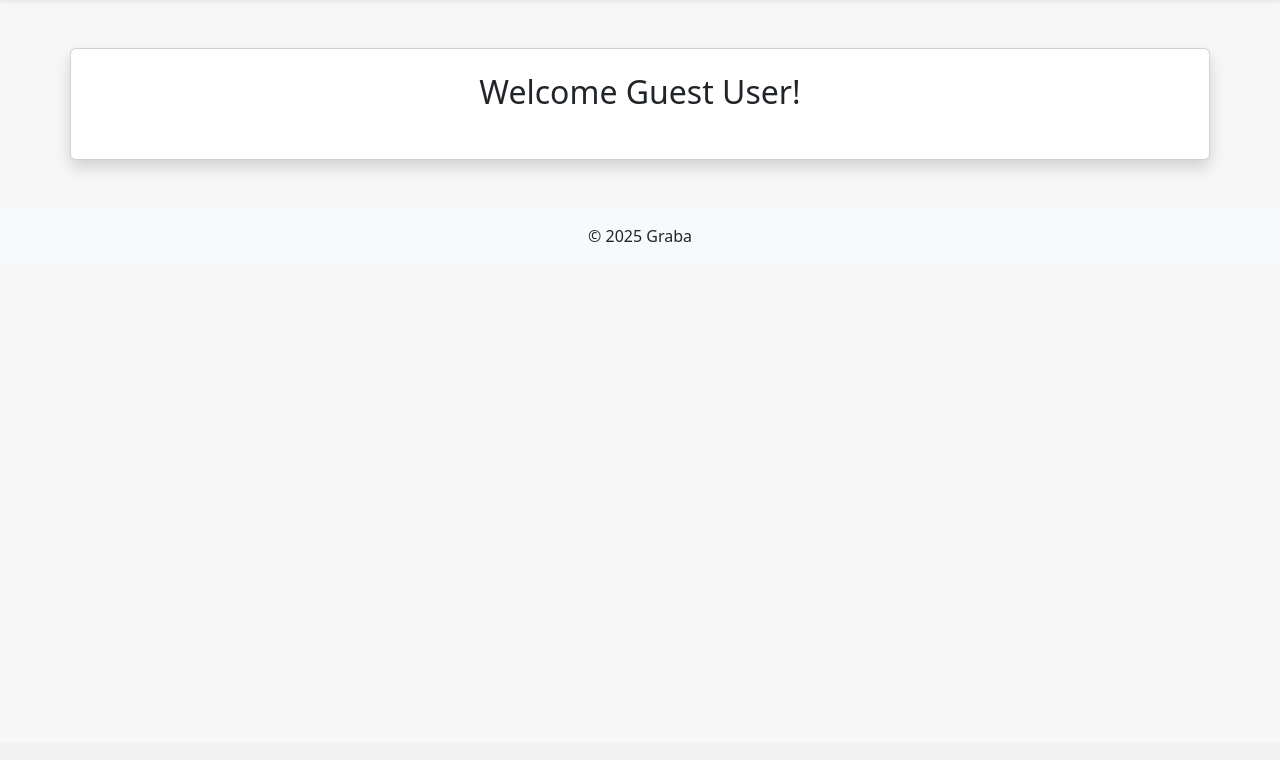
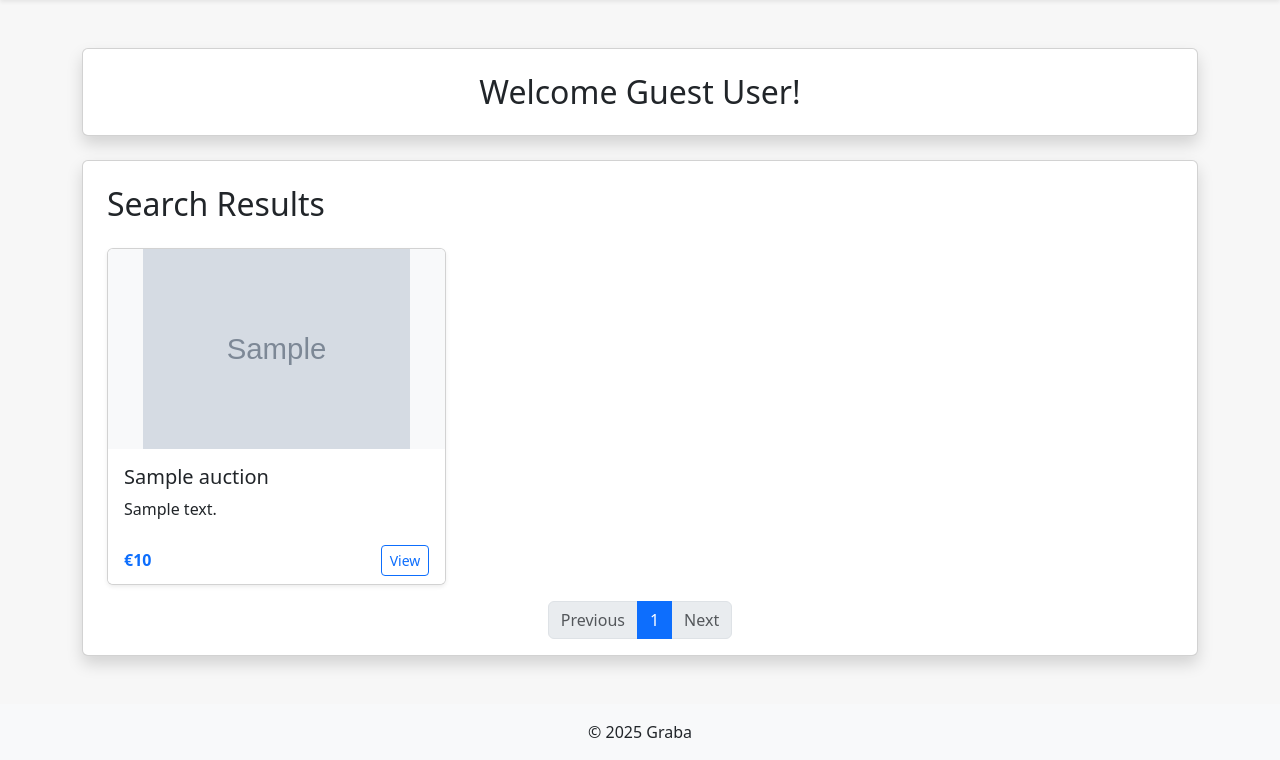
Before and after one commit to Tremors3/web-tech, a Django app: page / in a window 1280 px wide. Shown: the part 57-817 px from the top of the page. Before the commit the page ends 299 px from the top, so only its background shows below. Run offline with Django 5.2, Linux system fonts and the light colour scheme; tables that the repository leaves empty hold one stand-in row (values such as "Sample post"); grey boxes marked "Sample" are stand-in pictures.

Commit message:
Upload auction's ListView in the home page

```diff
--- a/graba/apps/core/templates/core/index.html
+++ b/graba/apps/core/templates/core/index.html
@@ -3,16 +3,108 @@
 
 {% block navbar %} {% include 'core/includes/index_navbar.html' %} {% endblock %}
 
-{% block title %}Home | Graba{% endblock %}
+{% block title %}Graba | Home Page{% endblock %}
 
 {% block main_column %}
-<div class="card bg-white rounded shadow p-4">
-    <h2 class="mb-4 text-center">
-        {% if request.user.is_authenticated %}
-            Welcome {{ request.user.username }}!
+
+<div class="d-flex flex-column gap-4">
+
+    <div class="card bg-white rounded shadow pt-4 px-4">
+        <h2 class="mb-4 text-center">
+            {% if request.user.is_authenticated %}
+                Welcome {{ request.user.username }}!
+            {% else %}
+                Welcome Guest User!
+            {% endif %}
+        </h2>
+    </div>
+
+    <div class="card bg-white rounded shadow pt-4 px-4">
+        {% if auctions %}
+
+            <h2 class="mb-4 text-left">Search Results</h2>
+
+            <!-- Auctions -->
+            <div class="row row-cols-1 row-cols-md-2 row-cols-lg-3 g-4">
+                {% for auction in auctions %}
+                    <div class="col">
+                        <div class="card h-100 shadow-sm">
+
+                            <!-- Immagine dell’asta (fallback se non esiste) -->
+                            {% if auction.image_url %}
+                                <img src="{{ auction.image_url }}" class="card-img-top" alt="{{ auction.title }}" style="width: 100%; height: 200px; object-fit: contain; background-color: #f8f9fa;">
+                            {% else %}
+                                <img src="https://via.placeholder.com/400x250?text=No+Image" class="card-img-top" alt="No Image">
+                            {% endif %}
+
+                            <div class="card-body">
+                                <h5 class="card-title">{{ auction.title|truncatewords:10 }}</h5>
+                                <p class="card-text">{{ auction.description|truncatewords:20 }}</p>
+                            </div>
+
+                            <div class="card-footer bg-white border-0">
+                                <div class="d-flex justify-content-between align-items-center">
+                                    <span class="fw-bold text-primary">
+                                        €{{ auction.buy_now_price_cents }}
+                                    </span>
+                                    <a href="{% url 'core:home' %}" class="btn btn-sm btn-outline-primary">
+                                        View
+                                    </a>
+                                </div>
+                            </div>
+
+                        </div>
+                    </div>
+                {% endfor %}
+            </div>
+
+
+            <!-- Pagination -->
+            <nav aria-label="Page navigation" class="mt-3">
+                <ul class="pagination justify-content-center">
+
+                    <!-- Previous -->
+                    {% if page_obj.has_previous %}
+                        <li class="page-item">
+                            <a class="page-link" href="?{% if querystring %}{{ querystring }}&{% endif %}page={{ page_obj.previous_page_number }}">Previous</a>
+                        </li>
+                    {% else %}
+                        <li class="page-item disabled"><span class="page-link">Previous</span></li>
+                    {% endif %}
+
+                    <!-- Range -->
+                    {% for num in page_obj.paginator.page_range %}
+                        {% if page_obj.number == num %}
+                            <!-- Shows the current page -->
+                            <li class="page-item active"><span class="page-link">{{ num }}</span></li>
+                        {% elif num >= page_obj.number|add:'-2' and num <= page_obj.number|add:'2' %}
+                            <!-- Shows only 2 pages before and after the current one -->
+                            <li class="page-item">
+                                <a class="page-link" href="?{% if querystring %}{{ querystring }}&{% endif %}page={{ num }}">{{ num }}</a>
+                            </li>
+                        {% elif num == 1 or num == page_obj.paginator.num_pages %}
+                            <!-- Shows the first and last page -->
+                            <li class="page-item">
+                                <a class="page-link" href="?{% if querystring %}{{ querystring }}&{% endif %}page={{ num }}">{{ num }}</a>
+                            </li>
+                        {% endif %}
+                    {% endfor %}
+
+                    <!-- Next -->
+                    {% if page_obj.has_next %}
+                        <li class="page-item">
+                            <a class="page-link" href="?{% if querystring %}{{ querystring }}&{% endif %}page={{ page_obj.next_page_number }}">Next</a>
+                        </li>
+                    {% else %}
+                        <li class="page-item disabled"><span class="page-link">Next</span></li>
+                    {% endif %}
+                </ul>
+            </nav>
+
         {% else %}
-            Welcome Guest User!
+            <p>No auctions found.</p>
         {% endif %}
-    </h2>
+    </div>
+
 </div>
 {% endblock %}
--- a/graba/apps/core/urls.py
+++ b/graba/apps/core/urls.py
@@ -1,8 +1,8 @@
 from django.urls import path
-from core import views
+from .views import HomePageView
 
 app_name = 'core'
 
 urlpatterns = [
-    path(r'', views.home, name='home')
+    path(r'', HomePageView.as_view(), name='home')
 ]
--- a/graba/apps/core/views.py
+++ b/graba/apps/core/views.py
@@ -1,5 +1,40 @@
+from django.views.generic import ListView
+from django.core.paginator import Paginator, PageNotAnInteger, EmptyPage
 from django.shortcuts import render
+from django.utils.http import urlencode
+from django.db.models import Q
+from auctions.models import Auction
 
 
-def home(request):
-    return render(request, template_name='core/index.html', context={})
+class HomePageView(ListView):
+    model = Auction
+    template_name = 'core/index.html'
+    context_object_name = 'auctions'
+    paginate_by = 15
+
+    def get_queryset(self):
+        queryset = super().get_queryset()
+        q = self.request.GET.get('q', '')
+        c = self.request.GET.get('c', '')
+
+        if q:
+            queryset = queryset.filter(title__icontains=q) | \
+            queryset.filter(description__icontains=q)
+
+        # if c:
+        #     queryset = queryset.filter(category=c)
+
+        return queryset
+
+    def get_context_data(self, **kwargs):
+        context = super(HomePageView, self).get_context_data(**kwargs)
+
+        # Copy GET and remove 'page'
+        params = self.request.GET.copy()
+        params._mutable = True
+        params.pop('page', None)
+
+        # Querystring clear for pagination
+        context['querystring'] = params.urlencode()
+
+        return context
--- a/graba/common/templates/base/includes/searchform.html
+++ b/graba/common/templates/base/includes/searchform.html
@@ -1,14 +1,14 @@
 <!-- Search Form -->
 <form class="d-flex mx-auto w-100 justify-content-center" role="search" method="get" action="{% url 'core:home' %}"> <!-- url 'search' -->
     <div class="input-group w-75">
-        <select class="form-select" name="category">
+        <select class="form-select" name="c">
             <option value="">All</option>
             <option value="category1">Category-1</option>
             <option value="category2">Category-2</option>
             <option value="category3">Category-3</option>
             <!-- Insert the real categories -->
         </select>
-        <input class="form-control" type="search" placeholder="Search auctions..." name="q" aria-label="Cerca">
+        <input class="form-control" type="search" value="{{ request.GET.q }}" placeholder="Search auctions..." name="q" aria-label="Cerca">
         <button class="btn btn-outline-primary" type="submit">Search</button>
     </div>
 </form>
```
